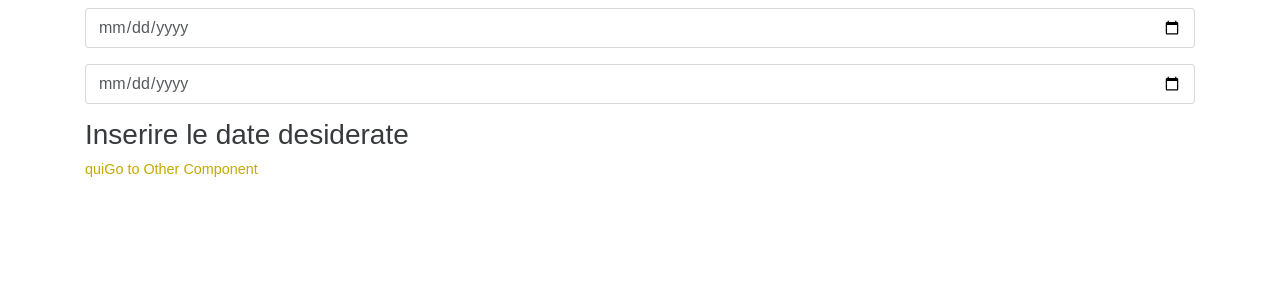
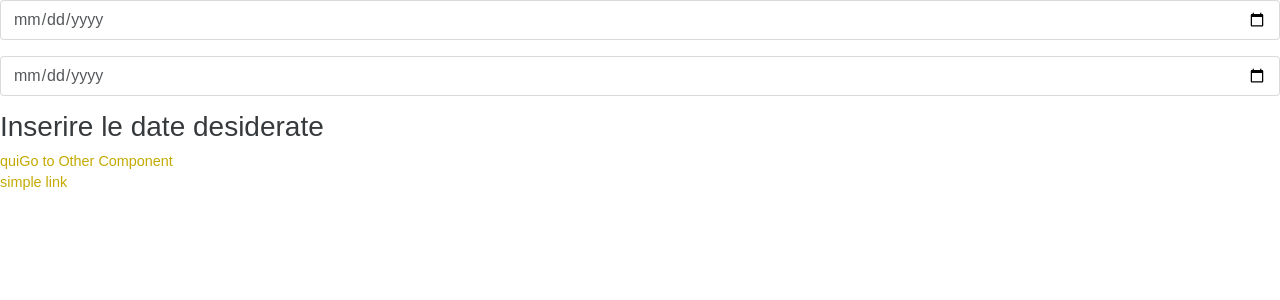
Before and after one commit to taccarlo/Django-Framework-Example, a React (Create React App) app in the folder frontend-project/frontend-part/: page / in a window 1280 px wide. Shown: the top 300 px of the page. Built offline with nearby package versions, Linux system fonts and the light colour scheme.

Commit message:
dynamic routes

```diff
--- a/frontend-project/frontend-part/src/App.js
+++ b/frontend-project/frontend-part/src/App.js
@@ -1,17 +1,27 @@
 import {createBrowserRouter, RouterProvider} from 'react-router-dom';
 import HomePage from './views/Home/Home';
 import ListPage from './views/List/List';
+import RootLayout from './views/Root/Root';
 import './App.css';
 const router = createBrowserRouter([
-  {path:'/', element:<HomePage/>},
-  {path:'/list', element:<ListPage/>}
+
+  {
+      path:'/',
+      element:<RootLayout />,
+      errorElement:<ErrorPage />,
+      children:[
+        {path: '/', element:<HomePage/>},
+        {path: '/list',element:<ListPage/>},
+        {path: '/list/:dateFrom', element:<ListPage/>}
+      ]
+   }
 ]);
 
+
 export default function App() {
-  return <>
-  <nav className="navbar navbar-light">
-    <div className="container">
-      <RouterProvider router={router} />
-      </div>
-      </nav></>;
+  return <RouterProvider router={router}/>
 }
+
+function ErrorPage() {
+  return <h2>Error Page</h2>;
+}
--- a/frontend-project/frontend-part/src/views/Home/Home.js
+++ b/frontend-project/frontend-part/src/views/Home/Home.js
@@ -48,6 +48,7 @@ function HomePage(){
 
         <Link to={{ pathname: '/list', state: dataToPass }}>Go to Other Component</Link>
 
+       <div>     <Link to="/list" >simple link</Link></div>
 
     </>;
 }
--- a/frontend-project/frontend-part/src/views/List/List.js
+++ b/frontend-project/frontend-part/src/views/List/List.js
@@ -10,24 +10,24 @@ import axios from 'axios';
 
 function ListPage(props){
 
-    const { state } = props.location;
-    const { name, age } = state;
-    useEffect(() => {
+    //const { state } = props.location;
+    //const { name, age } = state;
+    /*useEffect(() => {
         // POST request using axios with error handling
-       /* const article = { title: 'React POST Request Example' };
+        const article = { title: 'React POST Request Example' };
         axios.post('https://reqres.in/invalid-url', article)
             .then(response => this.setState({ articleId: response.data.id }))
             .catch(error => {
                 this.setState({ errorMessage: error.message });
                 console.error('There was an error!', error);
-            });*/
+            });
             console.log(JSON.stringify(props))
 
     });
+    <p>Name: {name}</p>
+    <p>Age: {age}</p>*/
 
     return <>
-    <p>Name: {name}</p>
-    <p>Age: {age}</p>
     <h1>lista elementi da </h1>
         <ListItem titolo="ciao" ammontare="salve"></ListItem>
         <ListItem titolo="buo" ammontare="ngiorno"></ListItem>
--- /dev/null
+++ b/frontend-project/frontend-part/src/views/Root/Root.js
@@ -0,0 +1,10 @@
+import {Outlet} from 'react-router-dom';
+
+
+export default function RootLayout(){
+    return (
+        <main>
+            <Outlet/>
+        </main>
+    );
+}
```
